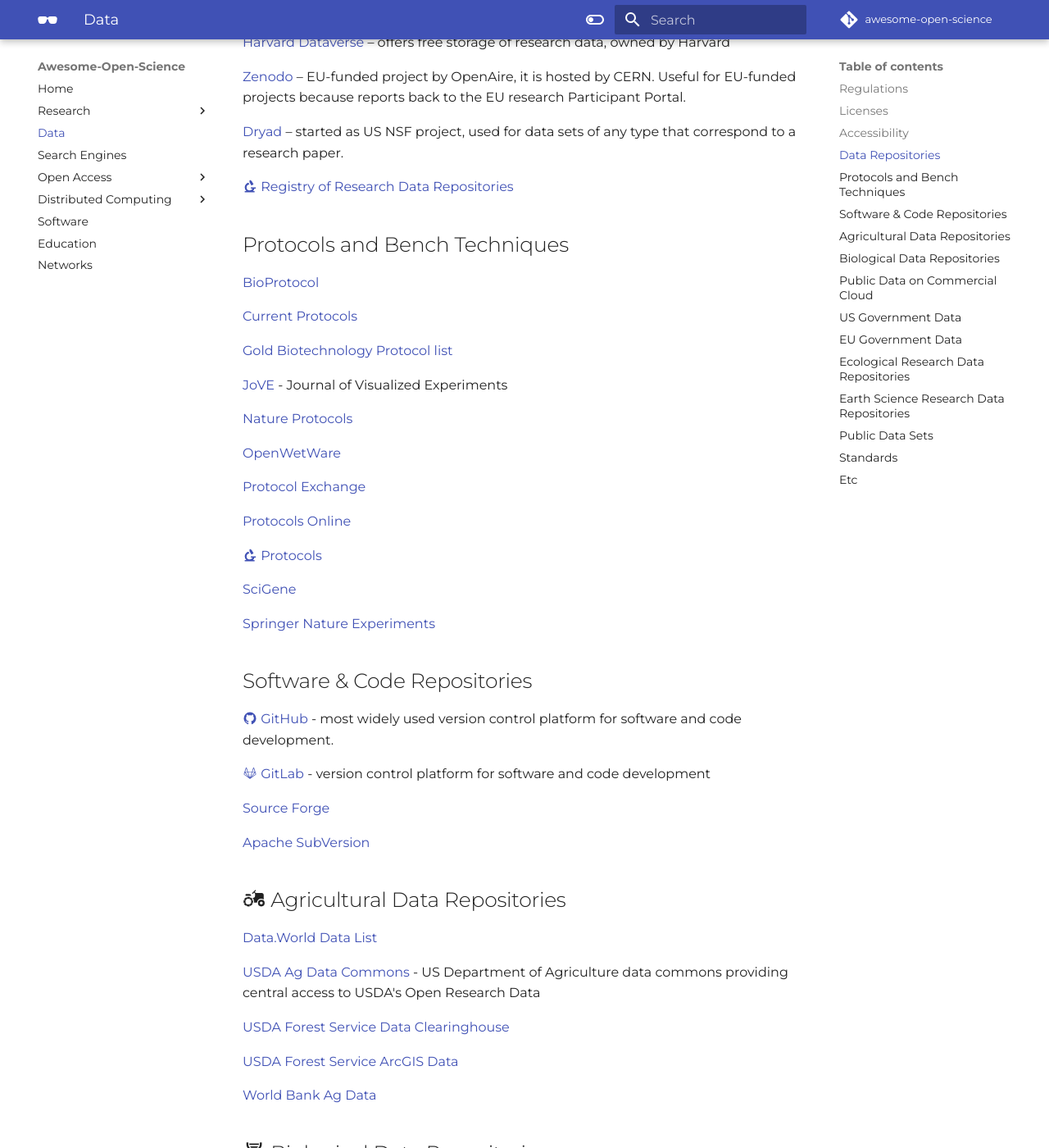
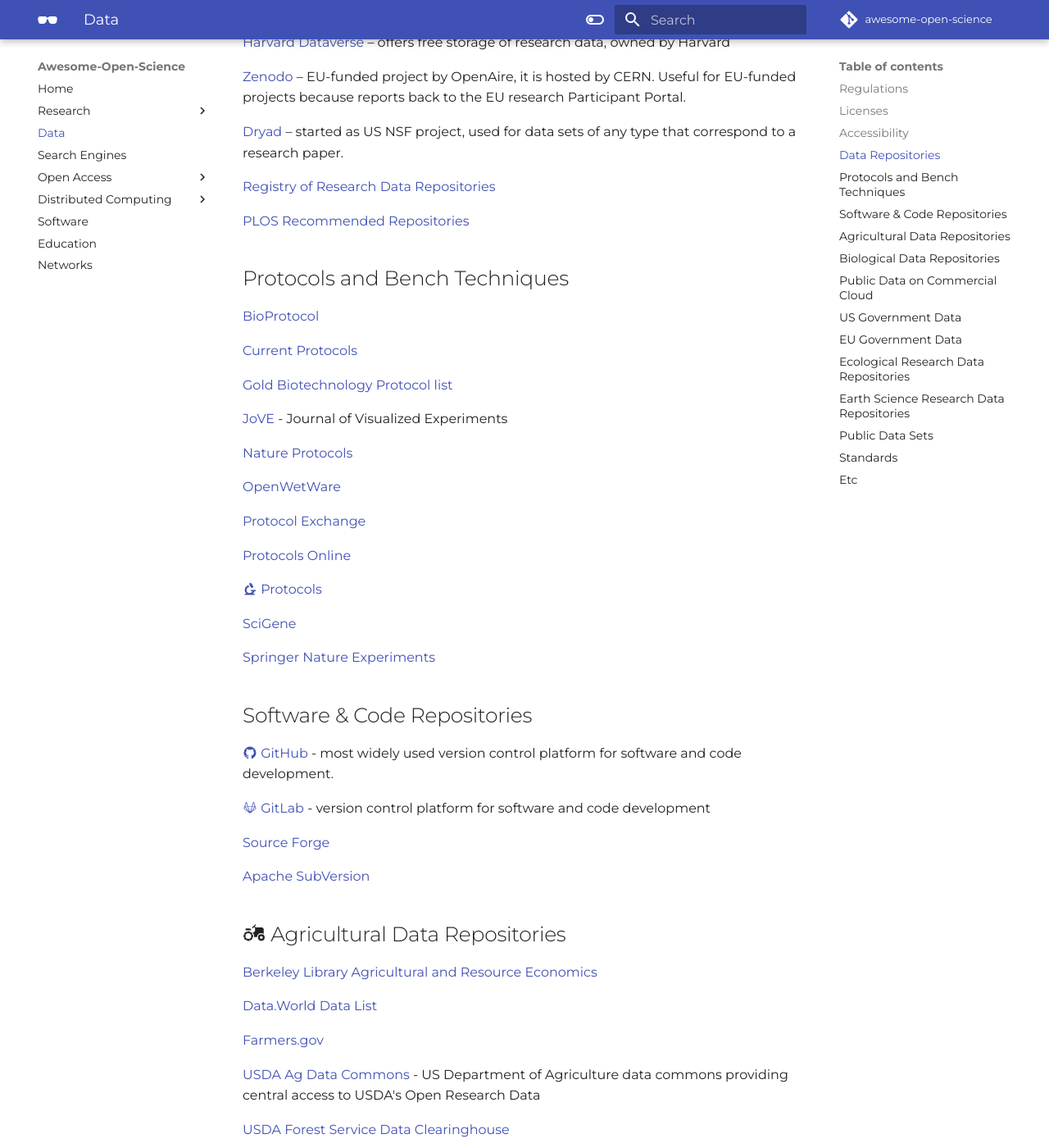
Before and after one commit to tyson-swetnam/awesome-open-science, an MkDocs documentation site: the page built from docs/data.md, in a window 1280 px wide and 1400 px high, scrolled down 994 px. Shown: the whole window at 82% size. Built offline with MkDocs 1.6.1 and Material for MkDocs 9.7.7, drawn with Linux system fonts in a browser that asks for light colours; some web fonts are replaced; comment, search, counter and statistics services are not loaded.

Commit message:
Update data.md

```diff
--- a/docs/data.md
+++ b/docs/data.md
@@ -52,7 +52,10 @@
 
 [Dryad](https://datadryad.org){target=_blank} – started as US NSF project, used for data sets of any type that correspond to a research paper.
 
-[:material-microscope: Registry of Research Data Repositories](https://www.re3data.org/){target=_blank}
+[Registry of Research Data Repositories](https://www.re3data.org/){target=_blank}
+
+
+[PLOS Recommended Repositories](https://journals.plos.org/plosgenetics/s/recommended-repositories){target=_blank}
 
 ## Protocols and Bench Techniques
 
@@ -90,7 +93,11 @@
 
 ## :material-tractor-variant: Agricultural Data Repositories
 
+[Berkeley Library Agricultural and Resource Economics](https://guides.lib.berkeley.edu/ARE/finddata)
+
 [Data.World Data List](https://data.world/datasets/agriculture){target=_blank}
+
+[Farmers.gov](https://www.farmers.gov/data)
 
 [USDA Ag Data Commons](https://data.nal.usda.gov/){target=_blank} - US Department of Agriculture data commons providing central access to USDA's Open Research Data
 
```
Also changed, not shown: other parts of docs/data.md (+2 -0 lines).
